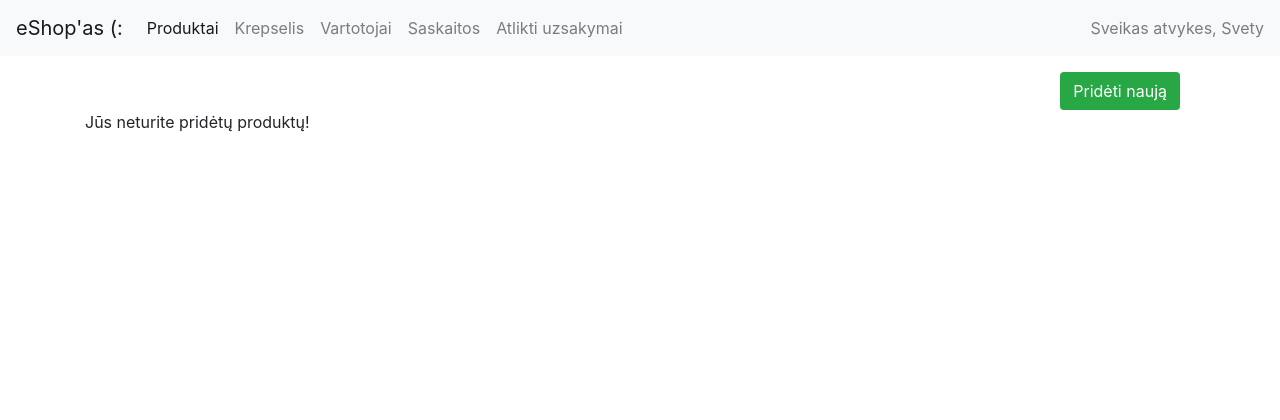
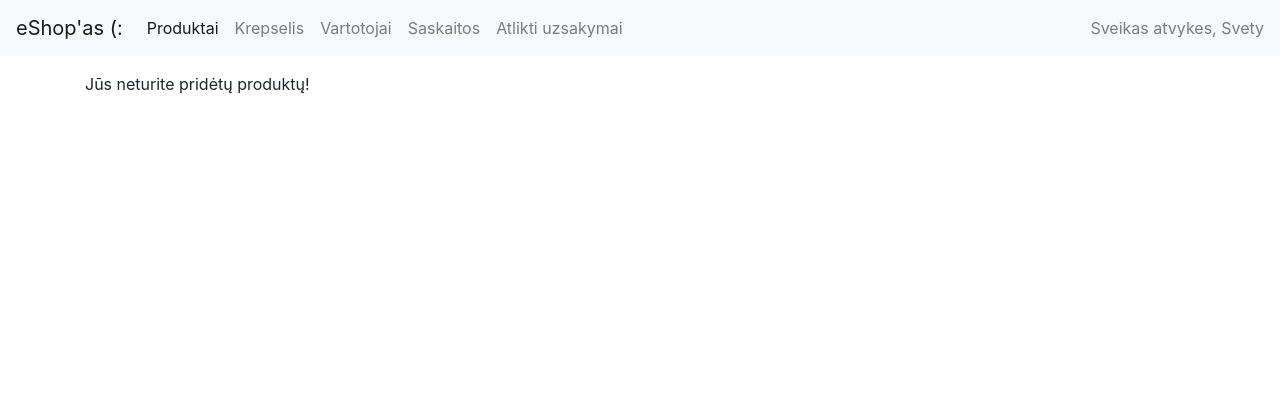
Before and after one commit to tsimonavicius/spring-courses-2020-11, a Spring Boot app: page /public/product in a window 1280 px wide. Shown: the top 420 px of the page. Run offline with Spring Boot 4, Linux system fonts and the light colour scheme; data that the repository does not hold is empty; some of the project's set-up classes (security, data sources, template engines, error pages and the like) are left out, and stand-ins take their place; some libraries are stand-ins or nearby versions.

Commit message:
Check add product button for ADMIN role

```diff
--- a/eshop/src/main/resources/templates/fragments/main.html
+++ b/eshop/src/main/resources/templates/fragments/main.html
@@ -38,7 +38,9 @@
   </div>
 </nav>
 
-<div th:fragment="toolbar (url, text)" th:assert="${!#strings.isEmpty(url) and !#strings.isEmpty(text)}" class="container d-flex justify-content-end">
+<div th:fragment="toolbar (url, text)" th:assert="${!#strings.isEmpty(url) and !#strings.isEmpty(text)}"
+     sec:authorize="hasRole('ADMIN')"
+     class="container d-flex justify-content-end">
     <a th:href="*{url}"><button class="btn btn-bg bg-success text-white" th:text="*{text}"></button></a>
 </div>
 
--- a/eshop/src/main/resources/templates/product/product-list.html
+++ b/eshop/src/main/resources/templates/product/product-list.html
@@ -9,7 +9,7 @@
 <body>
 <div th:replace="fragments/main :: menu"></div>
 <div class="container">
-    <div th:replace="fragments/main :: toolbar (url='/product/new', text='Pridėti naują')"></div>
+    <div th:replace="fragments/main :: toolbar (url='/public/product/new', text='Pridėti naują')"></div>
     <th:block th:if="${cart != null}">
         <p>Pridetu produktu i krepseli: <span th:text="${cart.size()}"></span></p>
     </th:block>
```
